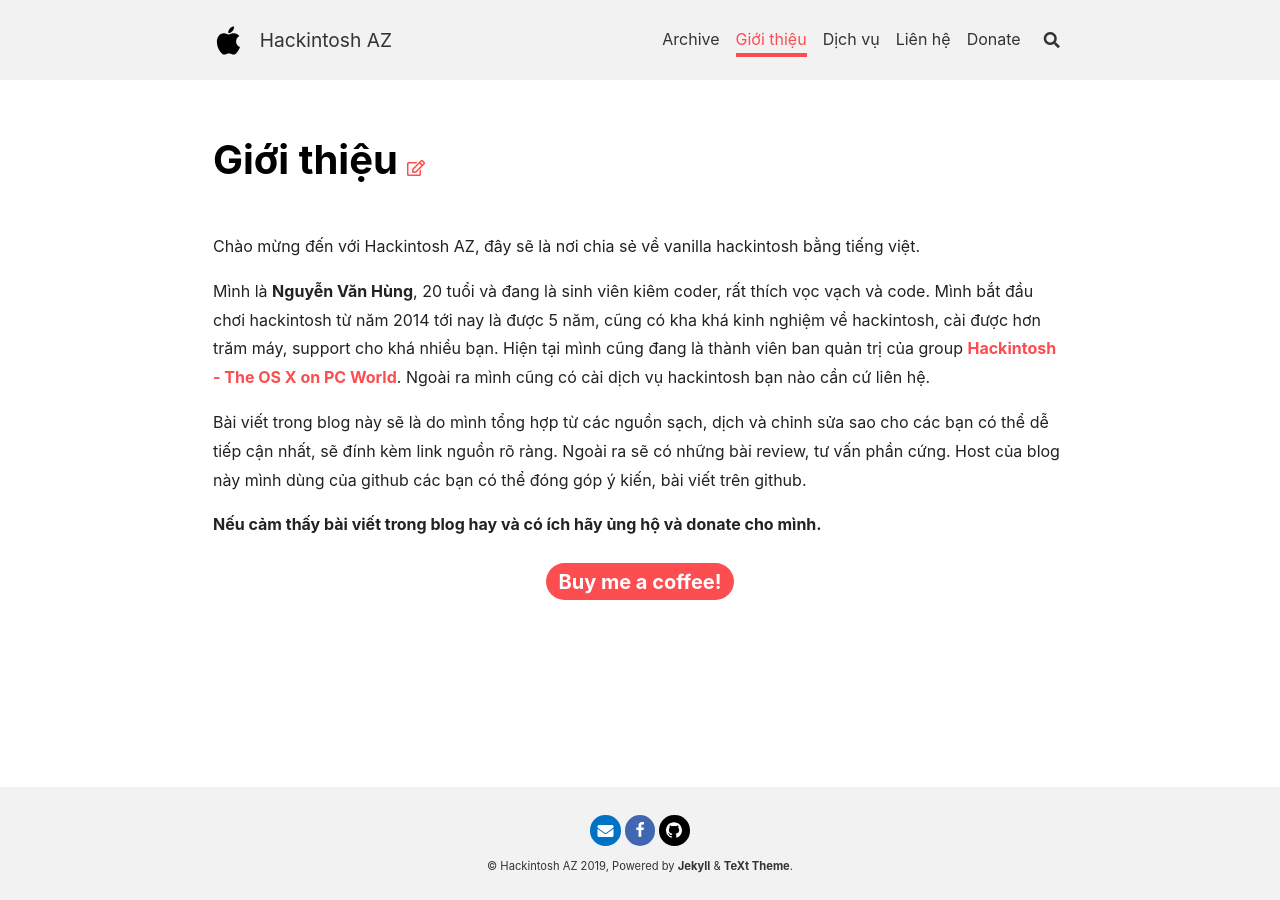
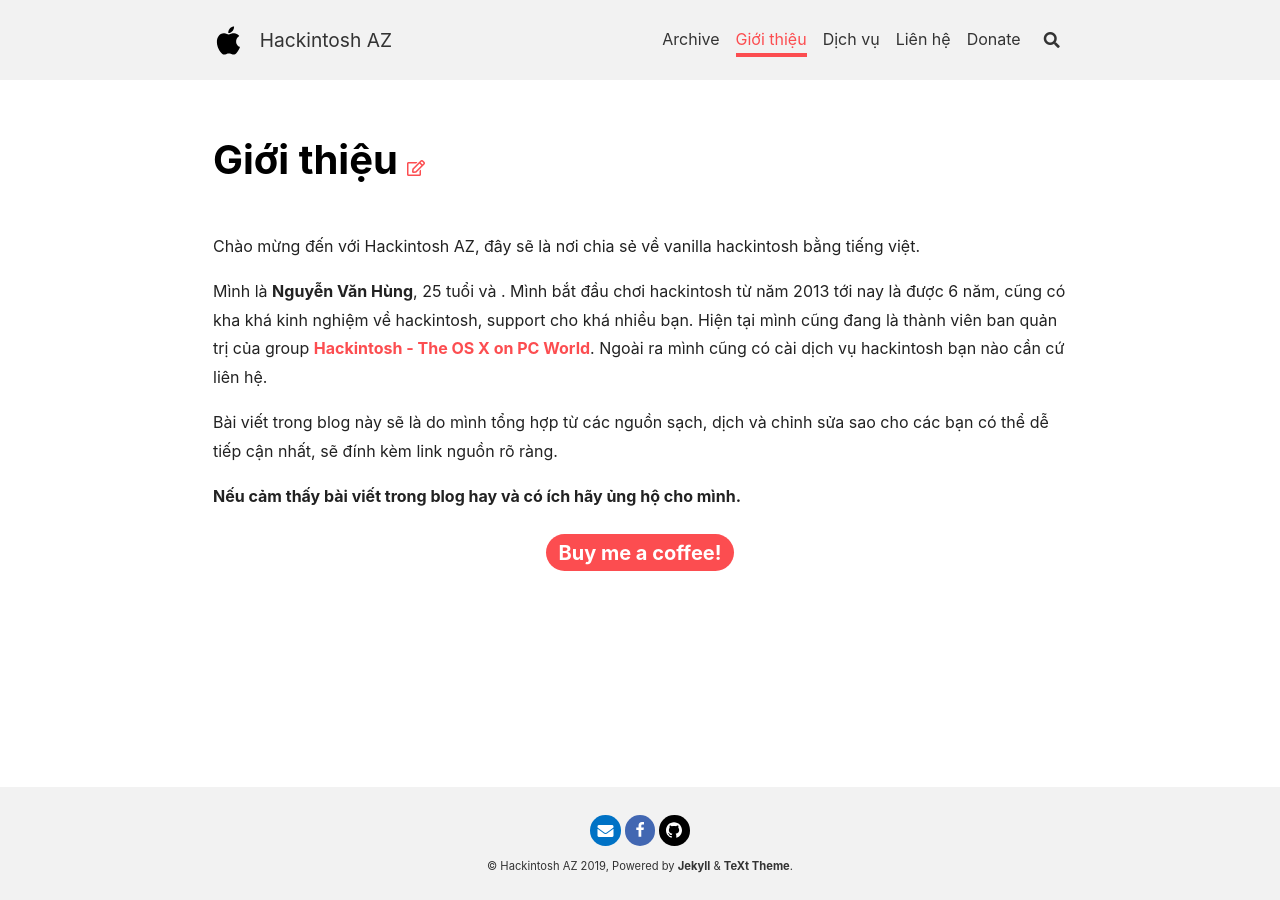
Before and after one commit to Halelluja12/Halelluja12.github.io, a Jekyll site: the page built from about.md, in a window 1280 px wide. Built offline with Jekyll 4.4.1, drawn with Linux system fonts in a browser that asks for light colours; nearby versions of some CDN libraries.

Commit message:
Update about.md

```diff
--- a/about.md
+++ b/about.md
@@ -12,8 +12,8 @@ key: page-about
 
 Chào mừng đến với Hackintosh AZ, đây sẽ là nơi chia sẻ về vanilla hackintosh bằng tiếng việt.
 
-Mình là __Nguyễn Văn Hùng__, 20 tuổi và đang là sinh viên kiêm coder, rất thích vọc vạch và code. Mình bắt đầu chơi hackintosh từ năm 2014 tới nay là được 5 năm, cũng có kha khá kinh nghiệm về hackintosh, cài được hơn trăm máy, support cho khá nhiều bạn. Hiện tại mình cũng đang là thành viên ban quản trị của group [Hackintosh - The OS X on PC World](https://www.facebook.com/groups/hackintoshPC/). Ngoài ra mình cũng có cài dịch vụ hackintosh bạn nào cần cứ liên hệ.
+Mình là __Nguyễn Văn Hùng__, 25 tuổi và . Mình bắt đầu chơi hackintosh từ năm 2013 tới nay là được 6 năm, cũng có kha khá kinh nghiệm về hackintosh, support cho khá nhiều bạn. Hiện tại mình cũng đang là thành viên ban quản trị của group [Hackintosh - The OS X on PC World](https://www.facebook.com/groups/hackintoshPC/). Ngoài ra mình cũng có cài dịch vụ hackintosh bạn nào cần cứ liên hệ.
 
-Bài viết trong blog này sẽ là do mình tổng hợp từ các nguồn sạch, dịch và chỉnh sửa sao cho các bạn có thể dễ tiếp cận nhất, sẽ đính kèm link nguồn rõ ràng. Ngoài ra sẽ có những bài review, tư vấn phần cứng. Host của blog này mình dùng của github các bạn có thể đóng góp ý kiến, bài viết trên github.
+Bài viết trong blog này sẽ là do mình tổng hợp từ các nguồn sạch, dịch và chỉnh sửa sao cho các bạn có thể dễ tiếp cận nhất, sẽ đính kèm link nguồn rõ ràng.
 
-__Nếu cảm thấy bài viết trong blog hay và có ích hãy ủng hộ và donate cho mình.__
+__Nếu cảm thấy bài viết trong blog hay và có ích hãy ủng hộ cho mình.__
```
